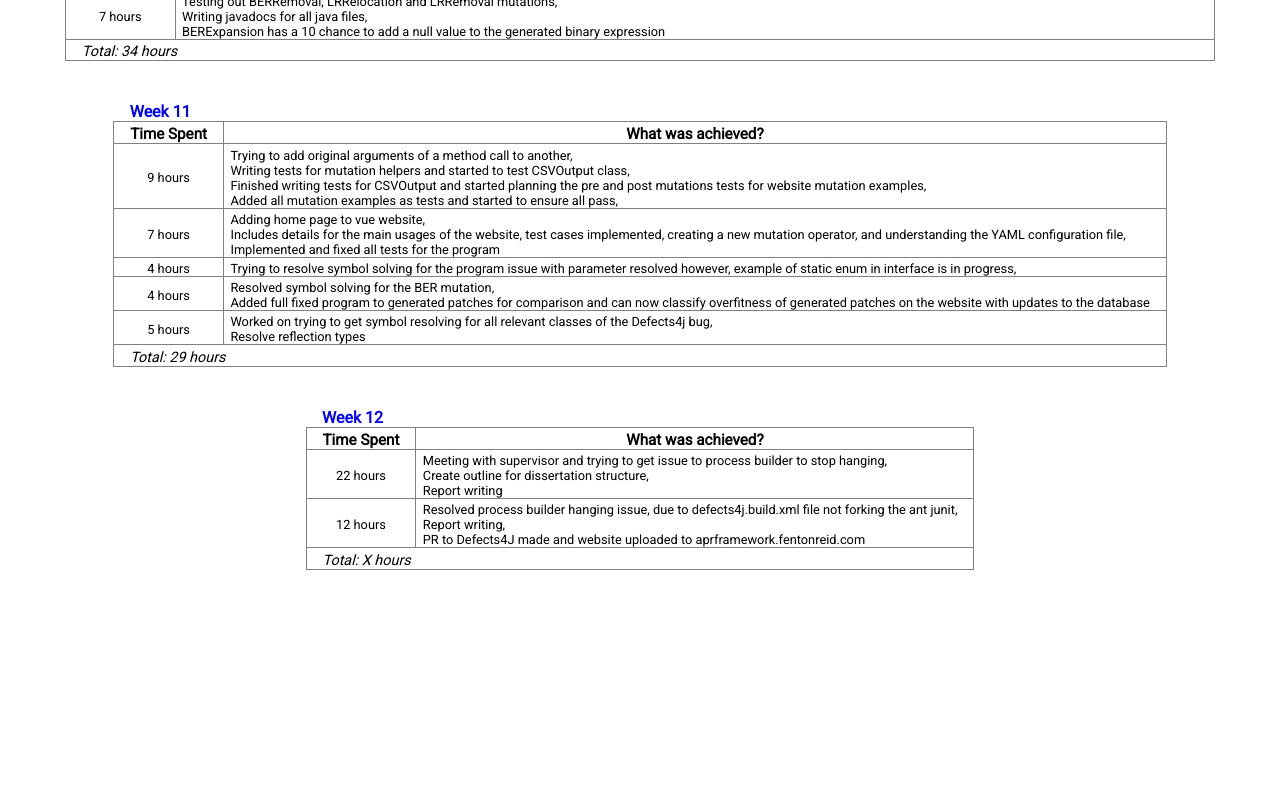
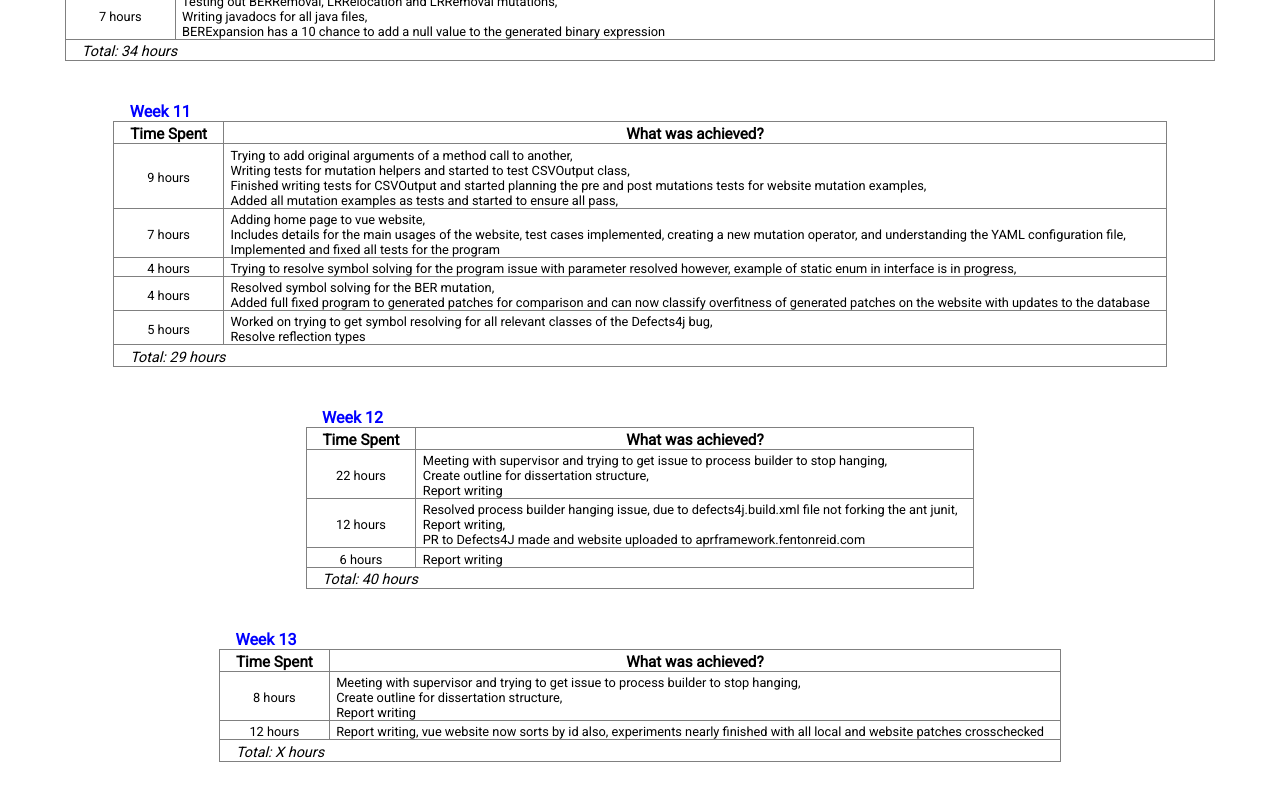
Before and after one commit to fentonreid/APRFrameworkVue, a Vue app: page /progresslog in a window 1280 px wide. Shown: the part 3487-4287 px from the top of the page. Before the commit the page ends 4115 px from the top, so only its background shows below. Built offline with nearby package versions, Linux system fonts and the light colour scheme.

Commit message:
Add patch id now sorted

```diff
--- a/public/json/progresslog.json
+++ b/public/json/progresslog.json
@@ -338,7 +338,7 @@
     },
     {
       "id": "Week 12",
-      "totalHours": "X",
+      "totalHours": "40",
       "entries": [
         {
           "hour": "22",
@@ -347,6 +347,24 @@
         {
           "hour": "12",
           "description": "Resolved process builder hanging issue, due to defects4j.build.xml file not forking the ant junit,<br>Report writing,<br>PR to Defects4J made and website uploaded to aprframework.fentonreid.com"
+        },
+        {
+          "hour": "6",
+          "description": "Report writing"
+        }
+      ]
+    },
+    {
+      "id": "Week 13",
+      "totalHours": "X",
+      "entries": [
+        {
+          "hour": "8",
+          "description": "Meeting with supervisor and trying to get issue to process builder to stop hanging,<br>Create outline for dissertation structure,<br>Report writing"
+        },
+        {
+          "hour": "12",
+          "description": "Report writing, vue website now sorts by id also, experiments nearly finished with all local and website patches crosschecked"
         }
       ]
     }
--- a/src/components/generatedpatches/GeneratedPatches.vue
+++ b/src/components/generatedpatches/GeneratedPatches.vue
@@ -90,16 +90,16 @@ export default {
   methods: {
     getAllGeneratedPatches() {
       const mutationOperatorSet = new Set();
+      var patches = [];
 
       axios
         .get(
           "https://aprframeworkvue-default-rtdb.europe-west1.firebasedatabase.app/generatedpatches.json"
         )
         .then((response) => {
-          const patches = [];
           for (const firebaseId in response.data) {
             patches.push({
-              id: response.data[firebaseId].id,
+              id: response.data[firebaseId].id + "_" + response.data[firebaseId].bid,
               firebaseId: firebaseId,
               identifier: response.data[firebaseId].identifier,
               bid: response.data[firebaseId].bid,
@@ -120,6 +120,29 @@ export default {
 
             mutationOperatorSet.add(response.data[firebaseId].mutationOperator);
           }
+          })
+          .then(() => {
+            let uniqueProjectIds = new Set();
+            patches.forEach(patch => {
+              uniqueProjectIds.add(patch.identifierWithBid);
+            });
+
+            // For each project add and sort to tempPatches
+            var tempPatches = [];
+            uniqueProjectIds.forEach(projectId => {
+              // Get all projects then sort
+              var currentProjectIds = patches.filter(function(patch) {
+                    return patch.identifierWithBid === projectId;
+                });
+
+              currentProjectIds.sort(function (a, b) {
+                return a.patchId - b.patchId;
+              });
+
+              currentProjectIds.forEach(x => tempPatches.push(x));
+            });
+
+            patches = tempPatches;
 
             // Sort bug id's ascending numerically by bug id
             patches.sort(function (a, b) {
```
Also changed, not shown: 1 other file (tests, documents, lock files or other folders). Lines whose indentation alone changed are shown as unchanged.
